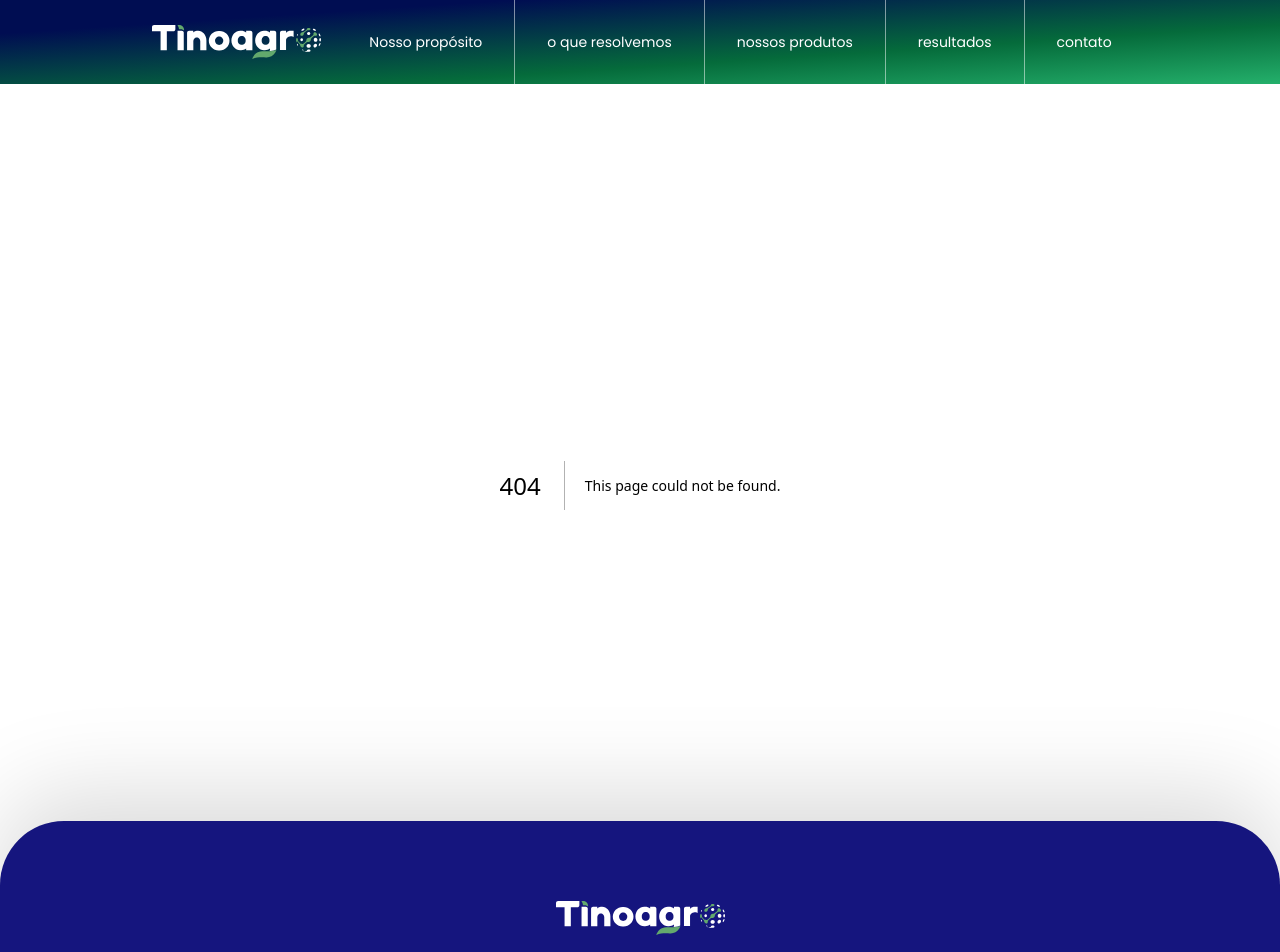
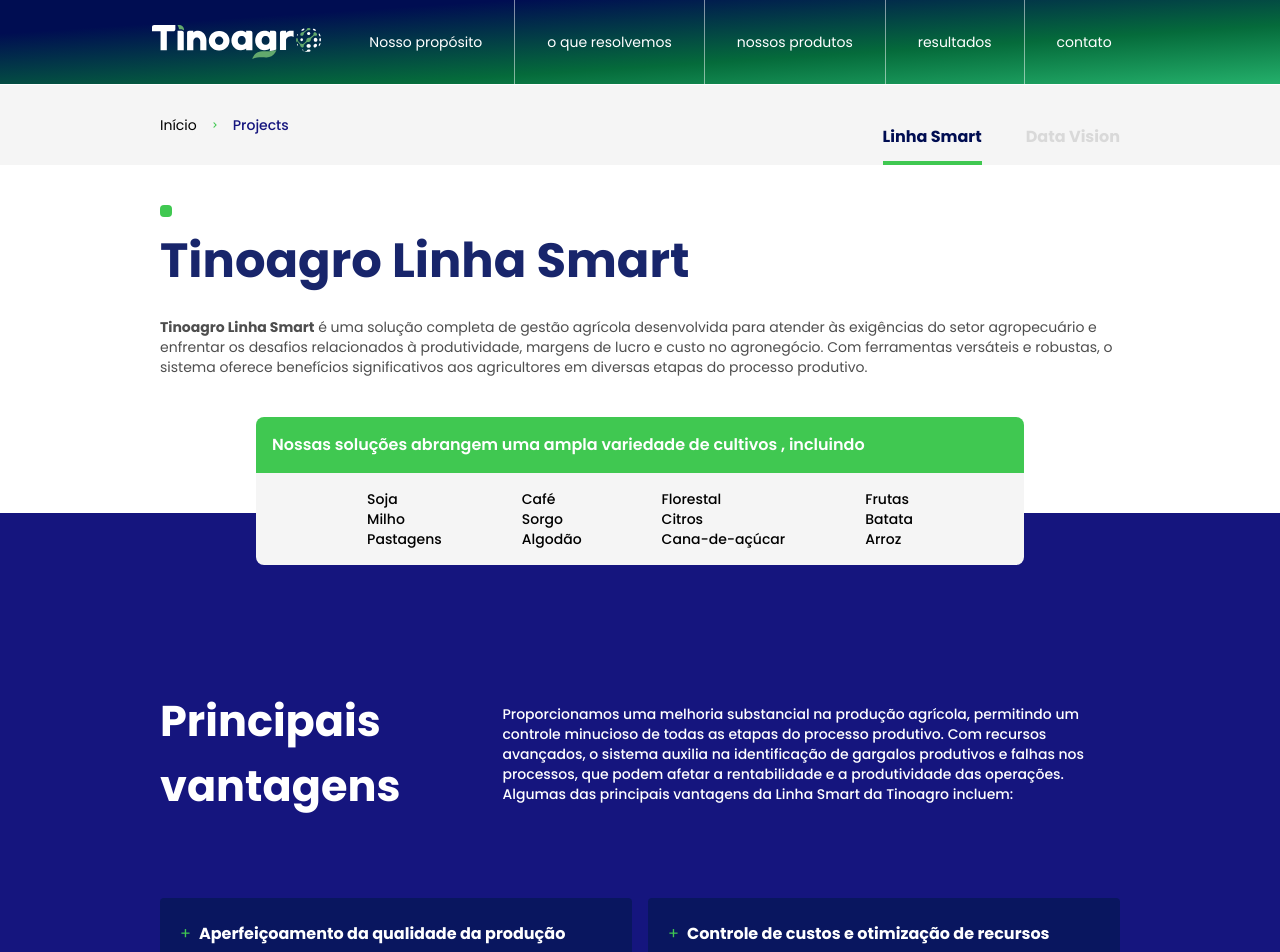
Before and after one commit to farreltobias/tinoagro, a Next.js app: page /produtos in a window 1280 px wide. Before the commit this address had no page. Shown: the top 952 px of the page. Built offline with nearby package versions, Linux system fonts and the light colour scheme.

Commit message:
feature: page 2

```diff
--- /dev/null
+++ b/src/app/produtos/page.tsx
@@ -0,0 +1,19 @@
+'use client';
+
+import { NextPage } from 'next';
+
+import { AboutProducts } from '@/components/Produtos/About';
+import MainAdvantages from '@/components/Produtos/MainAdvantages';
+import { TopInformation } from '@/components/Produtos/TopInformation';
+
+const NossosProdutos: NextPage = () => {
+  return (
+    <article>
+      <TopInformation />
+      <AboutProducts />
+      <MainAdvantages />
+    </article>
+  );
+};
+
+export default NossosProdutos;
--- /dev/null
+++ b/src/components/Produtos/About.tsx
@@ -0,0 +1,68 @@
+const mockSolution = [
+  {
+    column1: ['Soja', 'Milho', 'Pastagens'],
+    column2: ['Café', 'Sorgo', 'Algodão'],
+    column3: ['Florestal', 'Citros', 'Cana-de-açúcar'],
+    column4: ['Frutas', 'Batata', 'Arroz'],
+  },
+];
+
+export const AboutProducts: React.FC = () => {
+  return (
+    <section className="min-h-[345px] bg-white py-10">
+      <div className="container max-w-screen-lg">
+        <div className="mb-10 flex flex-col items-start justify-start">
+          <div className="mb-5 h-3 w-3 rounded bg-green"></div>
+          <h1 className="mb-8 text-5xl font-bold text-blue-defaulter">
+            Tinoagro Linha Smart
+          </h1>
+
+          <p className="text-sm font-normal text-[#4E4E4E]">
+            <strong>Tinoagro Linha Smart</strong> é uma solução completa de
+            gestão agrícola desenvolvida para atender às exigências do setor
+            agropecuário e enfrentar os desafios relacionados à produtividade,
+            margens de lucro e custo no agronegócio. Com ferramentas versáteis e
+            robustas, o sistema oferece benefícios significativos aos
+            agricultores em diversas etapas do processo produtivo.
+          </p>
+        </div>
+
+        <div className="z-[1] mx-auto max-h-14 w-full max-w-3xl">
+          <div className="w-full rounded-t-lg bg-green px-4 py-4">
+            <p className="text-base font-semibold text-white">
+              Nossas soluções abrangem uma ampla variedade de cultivos ,
+              incluindo
+            </p>
+          </div>
+
+          <div className="relative flex w-full justify-center gap-20 rounded-b-lg bg-gray px-4 py-4">
+            <ul className="">
+              <li className="text-sm font-medium text-black ">Soja</li>
+              <li className="text-sm font-medium text-black ">Milho</li>
+              <li className="text-sm font-medium text-black ">Pastagens</li>
+            </ul>
+            <ul>
+              <li className="text-sm font-medium text-black ">Café</li>
+              <li className="text-sm font-medium text-black ">Sorgo</li>
+              <li className="text-sm font-medium text-black ">Algodão</li>
+            </ul>
+
+            <ul>
+              <li className="text-sm font-medium text-black ">Florestal</li>
+              <li className="text-sm font-medium text-black ">Citros</li>
+              <li className="text-sm font-medium text-black ">
+                Cana-de-açúcar
+              </li>
+            </ul>
+
+            <ul>
+              <li className="text-sm font-medium text-black ">Frutas</li>
+              <li className="text-sm font-medium text-black ">Batata</li>
+              <li className="text-sm font-medium text-black ">Arroz</li>
+            </ul>
+          </div>
+        </div>
+      </div>
+    </section>
+  );
+};
--- /dev/null
+++ b/src/components/Produtos/MainAdvantages.tsx
@@ -0,0 +1,61 @@
+/* eslint-disable no-empty-pattern */
+import React from 'react';
+
+import AccordionComponent from '../AccordeonComponent';
+
+type Props = {};
+
+const mockAccordeon = [
+  {
+    id: 1,
+    title: 'Aperfeiçoamento da qualidade da produção',
+    description:
+      'É baseado em aplicação web, acessível a qualquer momento e em qualquer lugar. Com indicadores de desempenho integrados, os agricultores podem acompanhar de maneira intuitiva e dinâmica o desempenho operacional, financeiro e administrativo de suas operações.',
+  },
+  {
+    id: 2,
+    title: 'Controle de custos e otimização de recursos',
+    description: `O sistema permite o controle de custos e otimização de recursos, com a possibilidade de identificar gargalos produtivos e falhas nos processos, que podem afetar a rentabilidade e a produtividade das operações.`,
+  },
+  {
+    id: 3,
+    title: 'Tecnologias avançadas',
+    description: `A Linha Smart da Tinoagro é baseada em tecnologias avançadas, como Internet das Coisas (IoT), Inteligência Artificial (IA) e Machine Learning (ML), que permitem a coleta de dados em tempo real e a geração de insights para a tomada de decisões.`,
+  },
+  {
+    id: 4,
+    title: 'Integração com outros sistemas',
+    description: `O sistema é integrado com outros sistemas, como ERPs, plataformas de gestão de pessoas e sistemas de gestão financeira, permitindo a centralização de informações e a geração de relatórios gerenciais.`,
+  },
+  {
+    id: 5,
+    title: 'Centralização de informações',
+    description: `O sistema é integrado com outros sistemas, como ERPs, plataformas de gestão de pessoas e sistemas de gestão financeira, permitindo a centralização de informações e a geração de relatórios gerenciais.`,
+  },
+];
+
+export default function MainAdvantages({}: Props) {
+  return (
+    <section className="bg-blue py-44 text-white">
+      <div className="container max-w-screen-lg">
+        <div className="mb-20 flex w-full items-center justify-between gap-10">
+          <h2 className="text-[43px] font-bold ">Principais vantagens</h2>
+          <p className="w-full max-w-2xl text-sm font-medium">
+            Proporcionamos uma melhoria substancial na produção agrícola,
+            permitindo um controle minucioso de todas as etapas do processo
+            produtivo. Com recursos avançados, o sistema auxilia na
+            identificação de gargalos produtivos e falhas nos processos, que
+            podem afetar a rentabilidade e a produtividade das operações.
+            Algumas das principais vantagens da Linha Smart da Tinoagro incluem:
+          </p>
+        </div>
+
+        <div className="grid w-full grid-cols-2 gap-4">
+          {mockAccordeon.map((item) => (
+            <AccordionComponent item={item} key={item.id} />
+          ))}
+        </div>
+      </div>
+    </section>
+  );
+}
--- /dev/null
+++ b/src/components/Produtos/TopInformation.tsx
@@ -0,0 +1,26 @@
+import Breadcrumbs from '../Breadcrumbs';
+
+export const TopInformation: React.FC = () => {
+  return (
+    <div className="min-h-[80px] bg-gray ">
+      <div className="container flex min-h-inherit w-full max-w-screen-lg justify-between">
+        <Breadcrumbs />
+
+        <div className="flex w-full max-w-xs items-end justify-end gap-11">
+          <div className="relative ">
+            <p className="mb-4 text-base font-bold text-blue-darker">
+              Linha Smart
+            </p>
+            <div className="absolute bottom-0 left-0 h-1 w-full bg-green" />
+          </div>
+          <div className="relative ">
+            <p className="mb-4 text-base font-bold text-gray-light">
+              Data Vision
+            </p>
+            <div className="absolute bottom-0 left-0 h-1 w-full" />
+          </div>
+        </div>
+      </div>
+    </div>
+  );
+};
--- a/tailwind.config.ts
+++ b/tailwind.config.ts
@@ -30,6 +30,7 @@ export default {
         lighter: '#004BE9',
         light: '#2643E4',
         DEFAULT: '#15157E',
+        defaulter: '#18256B',
         dark: '#030B34',
         darker: '#000D52',
       },
@@ -54,6 +55,9 @@ export default {
       //   'main-linear':
       //     'linear-gradient(127.29deg, rgba(0, 13, 82, 0.97) 20.55%, rgba(5, 107, 59, 0.97) 64.05%, rgba(11, 205, 36, 0.97) 109.13%);',
       // },
+      minHeight: {
+        inherit: 'inherit',
+      },
     },
   },
   plugins: [HeadlessUI],
```
Also changed, not shown: 1 other file (tests, documents, lock files or other folders).
